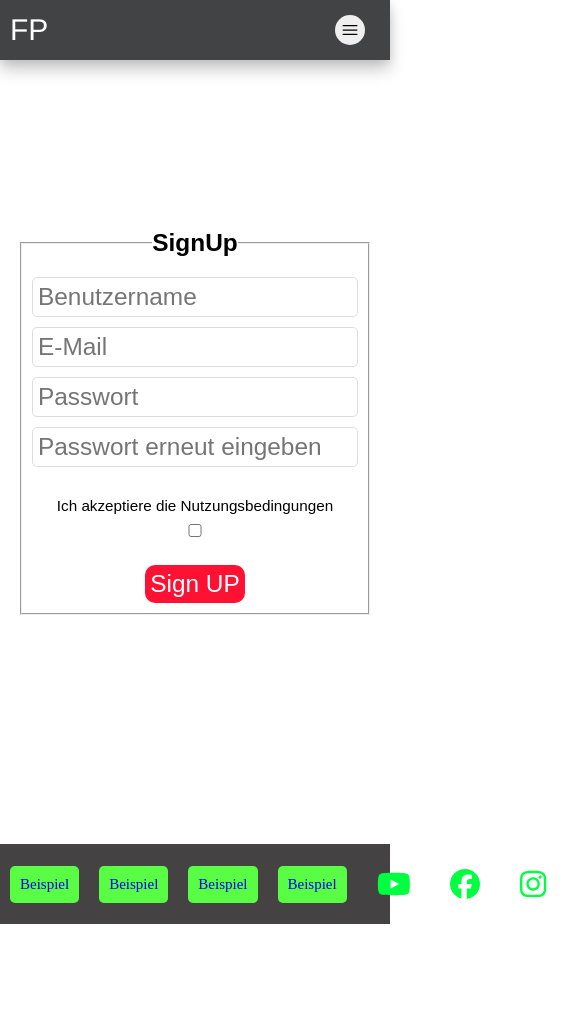
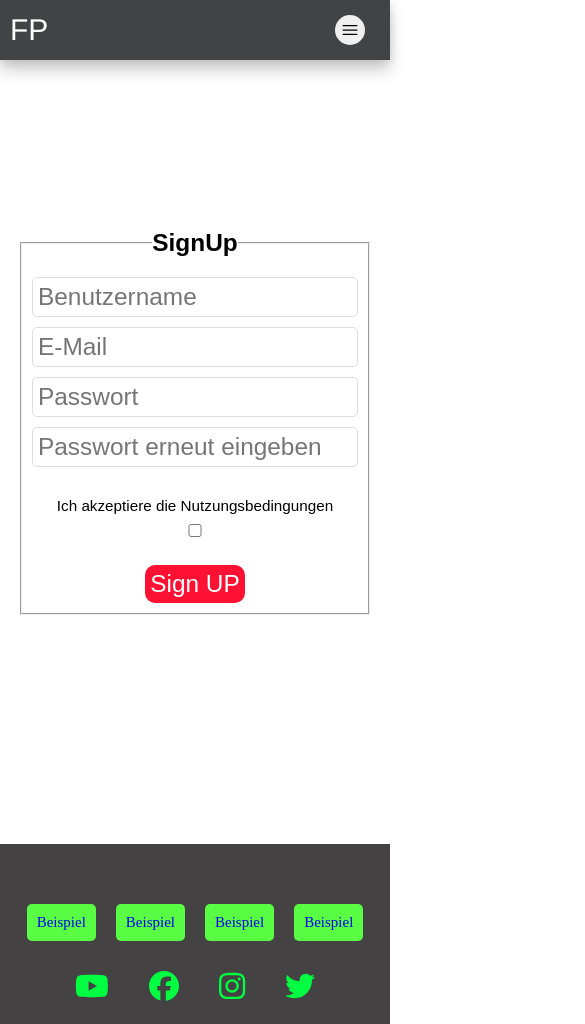
Before and after one commit to BarloGER/SportBase-Frontend, a React (Create React App) app: page /signup in a window 390 px wide. Shown: the top 1024 px of the page, 585 px wide, since content can reach past the window. Before the commit the page ends 924 px from the top, so only its background shows below. Built offline with nearby package versions, Linux system fonts and the light colour scheme.

Commit message:
MODIFIED: responsive stylefix footer, removed commented code app.js

```diff
--- a/src/App.js
+++ b/src/App.js
@@ -4,16 +4,11 @@
 import Footer from "./components/Footer";
 import Login from "./components/Login";
 import SignUp from "./components/SignUp";
-//import "./styles/reset.css";
-import { FontAwesomeIcon } from '@fortawesome/react-fontawesome';
 import "./styles/global.css";
 
 export default function App() {
   return (
     <>
-{/* <FontAwesomeIcon className="fontawesomeicon" icon={['fa', 'home']} />
-<FontAwesomeIcon className="fontawesomeicon" icon={['fa', 'chevronright']} />
-<FontAwesomeIcon className="" icon={['fab', 'google']} /> */}
       <Navbar />
 
       <Routes>
--- a/src/styles/footer.css
+++ b/src/styles/footer.css
@@ -31,3 +31,16 @@
 .active {
   color: black;
 }
+
+@media screen and (max-width: 768px) {
+  .footer {
+    height: 18rem;
+    flex-direction: column;
+    padding: 5rem 0rem;
+  }
+
+  .exanple-container,
+  .social-container {
+    margin: 1rem 0;
+  }
+}
--- a/src/styles/reset.css
+++ /dev/null
@@ -1,129 +0,0 @@
-/* http://meyerweb.com/eric/tools/css/reset/
-   v2.0 | 20110126
-   License: none (public domain)
-*/
-
-html,
-body,
-div,
-span,
-applet,
-object,
-iframe,
-h1,
-h2,
-h3,
-h4,
-h5,
-h6,
-p,
-blockquote,
-pre,
-a,
-abbr,
-acronym,
-address,
-big,
-cite,
-code,
-del,
-dfn,
-em,
-img,
-ins,
-kbd,
-q,
-s,
-samp,
-small,
-strike,
-strong,
-sub,
-sup,
-tt,
-var,
-b,
-u,
-i,
-center,
-dl,
-dt,
-dd,
-ol,
-ul,
-li,
-fieldset,
-form,
-label,
-legend,
-table,
-caption,
-tbody,
-tfoot,
-thead,
-tr,
-th,
-td,
-article,
-aside,
-canvas,
-details,
-embed,
-figure,
-figcaption,
-footer,
-header,
-hgroup,
-menu,
-nav,
-output,
-ruby,
-section,
-summary,
-time,
-mark,
-audio,
-video {
-  margin: 0;
-  padding: 0;
-  border: 0;
-  font-size: 100%;
-  font: inherit;
-  vertical-align: baseline;
-}
-/* HTML5 display-role reset for older browsers */
-article,
-aside,
-details,
-figcaption,
-figure,
-footer,
-header,
-hgroup,
-menu,
-nav,
-section {
-  display: block;
-}
-body {
-  line-height: 1;
-}
-ol,
-ul {
-  list-style: none;
-}
-blockquote,
-q {
-  quotes: none;
-}
-blockquote:before,
-blockquote:after,
-q:before,
-q:after {
-  content: "";
-  content: none;
-}
-table {
-  border-collapse: collapse;
-  border-spacing: 0;
-}
```
